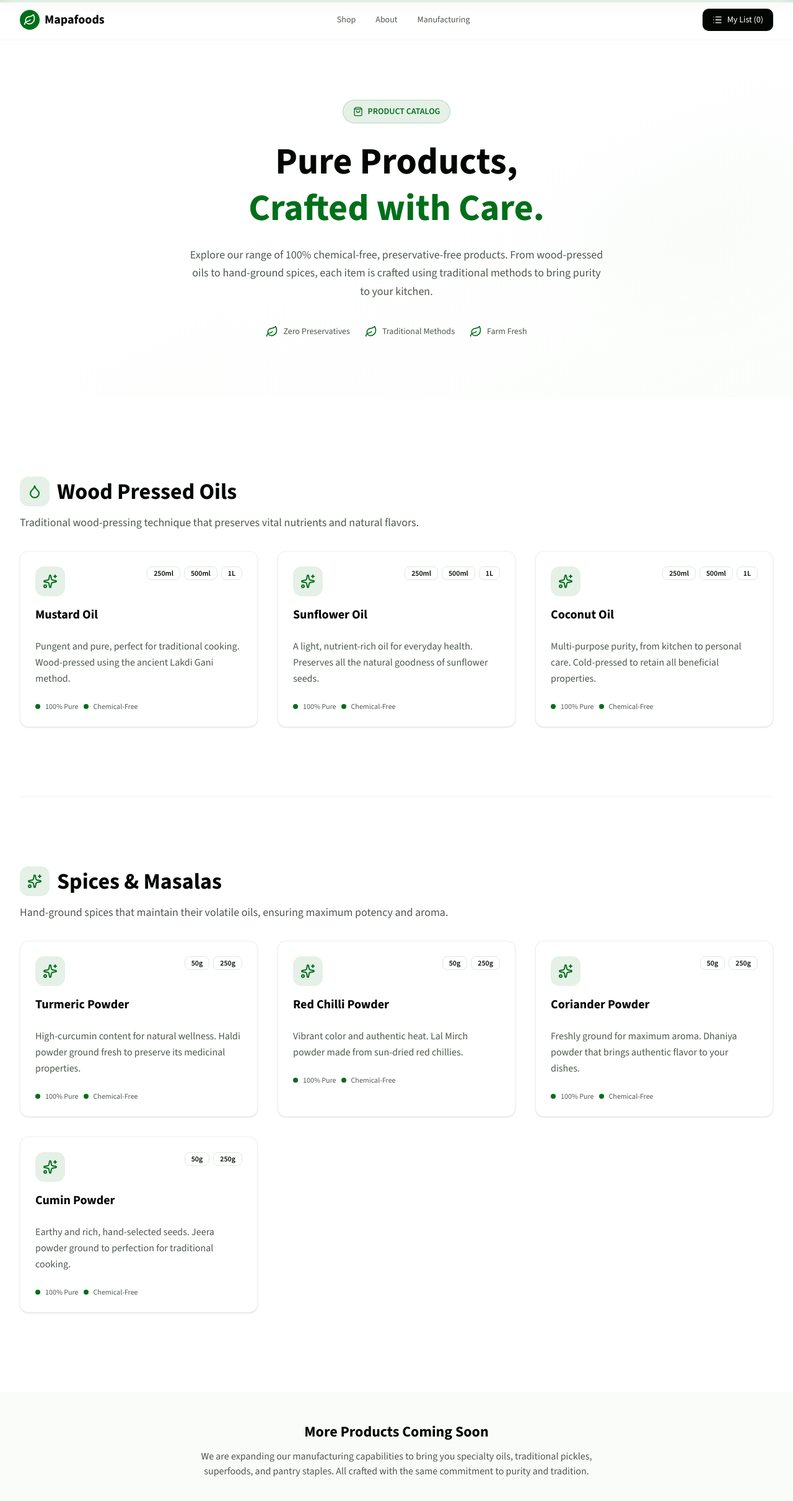
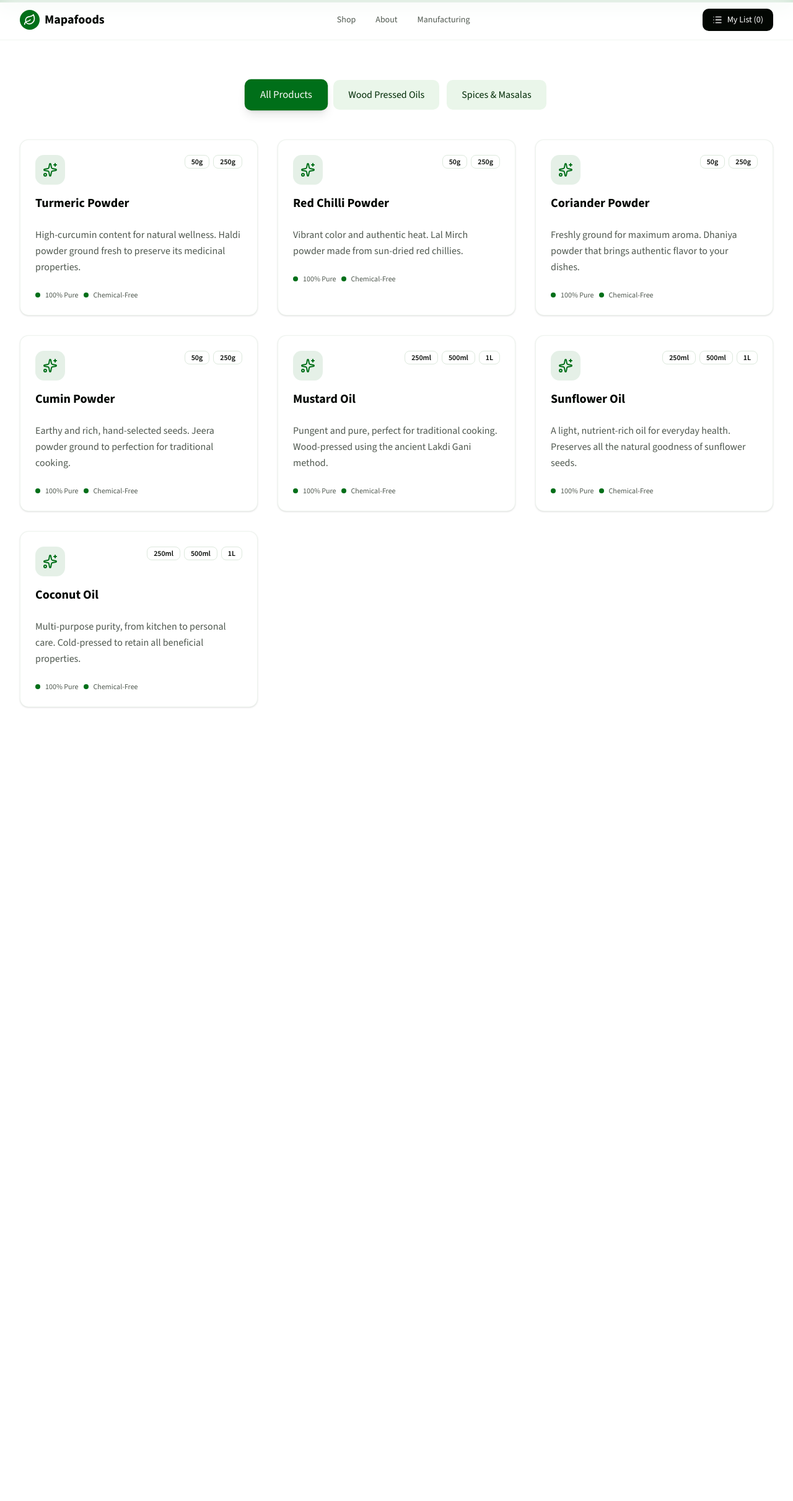
Before and after one commit to chirag3003/mapafoods, a Next.js app: page /shop in a window 1280 px wide. Shown: the top 2422 px of the page at 62% size. After the commit the page ends 1205 px from the top, so only its background shows below. Built offline with nearby package versions, Linux system fonts and the light colour scheme.

Commit message:
Redesign shop page with category filter buttons
Co-authored-by: chirag3003 <68195580+chirag3003@users.noreply.github.com>

```diff
--- a/src/app/shop/page.tsx
+++ b/src/app/shop/page.tsx
@@ -1,117 +1,62 @@
 "use client";
 
 import { motion } from "framer-motion";
-import { Leaf, ShoppingBag } from "lucide-react";
-import { CategorySection } from "@/components/category-section";
-import { productCategories, products } from "@/lib/products";
+import { useState } from "react";
+import { ProductCard } from "@/components/product-card";
+import { products } from "@/lib/products";
+
+type Category = "all" | "oils" | "spices";
+
+const categories = [
+  { id: "all" as Category, label: "All Products" },
+  { id: "oils" as Category, label: "Wood Pressed Oils" },
+  { id: "spices" as Category, label: "Spices & Masalas" },
+];
 
 export default function ShopPage() {
-  const spiceProducts = products.filter((p) => p.category === "spices");
-  const oilProducts = products.filter((p) => p.category === "oils");
+  const [selectedCategory, setSelectedCategory] = useState<Category>("all");
+
+  const filteredProducts =
+    selectedCategory === "all"
+      ? products
+      : products.filter((p) => p.category === selectedCategory);
 
   return (
-    <main className="flex min-h-screen flex-col">
-      {/* Hero Section */}
-      <section className="relative overflow-hidden bg-gradient-to-br from-background via-background to-secondary/20 py-16 md:py-24">
-        <div className="container mx-auto px-4 sm:px-6 lg:px-8">
+    <main className="flex min-h-screen flex-col bg-background">
+      <div className="container mx-auto px-4 sm:px-6 lg:px-8 py-12 md:py-16">
+        {/* Category Filter Buttons */}
         <motion.div
           initial={{ opacity: 0, y: 20 }}
           animate={{ opacity: 1, y: 0 }}
-            transition={{ duration: 0.6 }}
-            className="text-center max-w-3xl mx-auto space-y-6"
+          transition={{ duration: 0.5 }}
+          className="flex flex-wrap gap-3 mb-12 justify-center"
         >
-            {/* Badge */}
-            <div className="inline-flex items-center gap-2 rounded-full bg-primary/10 px-4 py-2 text-sm font-medium text-primary border border-primary/20">
-              <ShoppingBag className="h-4 w-4" />
-              <span className="font-semibold">PRODUCT CATALOG</span>
-            </div>
+          {categories.map((category) => (
+            <button
+              key={category.id}
+              onClick={() => setSelectedCategory(category.id)}
+              type="button"
+              className={`px-6 py-3 rounded-lg font-medium transition-all duration-300 ${
+                selectedCategory === category.id
+                  ? "bg-primary text-primary-foreground shadow-lg scale-105"
+                  : "bg-secondary text-secondary-foreground hover:bg-secondary/80 hover:scale-105"
+              }`}
+            >
+              {category.label}
+            </button>
+          ))}
+        </motion.div>
 
-            {/* Heading */}
-            <h1 className="text-4xl sm:text-5xl lg:text-6xl font-bold leading-tight">
-              <span className="text-foreground">Pure Products,</span>
-              <br />
-              <span className="text-primary">Crafted with Care.</span>
-            </h1>
-
-            {/* Description */}
-            <p className="text-lg text-muted-foreground max-w-2xl mx-auto leading-relaxed">
-              Explore our range of 100% chemical-free, preservative-free
-              products. From wood-pressed oils to hand-ground spices, each item
-              is crafted using traditional methods to bring purity to your
-              kitchen.
-            </p>
-
-            {/* Trust Indicators */}
-            <div className="flex flex-wrap items-center justify-center gap-6 pt-4">
-              <div className="flex items-center gap-2 text-sm text-muted-foreground">
-                <Leaf className="h-5 w-5 text-primary" />
-                <span className="font-medium">Zero Preservatives</span>
-              </div>
-              <div className="flex items-center gap-2 text-sm text-muted-foreground">
-                <Leaf className="h-5 w-5 text-primary" />
-                <span className="font-medium">Traditional Methods</span>
-              </div>
-              <div className="flex items-center gap-2 text-sm text-muted-foreground">
-                <Leaf className="h-5 w-5 text-primary" />
-                <span className="font-medium">Farm Fresh</span>
-              </div>
-            </div>
+        {/* Products Grid */}
+        <motion.div
+          layout
+          className="grid grid-cols-1 md:grid-cols-2 lg:grid-cols-3 gap-6 lg:gap-8"
+        >
+          {filteredProducts.map((product, index) => (
+            <ProductCard key={product.id} product={product} index={index} />
+          ))}
         </motion.div>
       </div>
-
-        {/* Decorative Elements */}
-        <div className="absolute top-0 right-0 w-96 h-96 bg-primary/5 rounded-full blur-3xl -z-10" />
-        <div className="absolute bottom-0 left-0 w-96 h-96 bg-accent/5 rounded-full blur-3xl -z-10" />
-      </section>
-
-      {/* Products Section */}
-      <section className="py-16 md:py-20 bg-background">
-        <div className="container mx-auto px-4 sm:px-6 lg:px-8">
-          {/* Wood Pressed Oils */}
-          <CategorySection
-            title={productCategories.oils.title}
-            description={productCategories.oils.description}
-            products={oilProducts}
-            icon={productCategories.oils.icon}
-            index={0}
-          />
-
-          {/* Divider */}
-          <div className="my-16 border-t border-border/50" />
-
-          {/* Spices & Masalas */}
-          <CategorySection
-            title={productCategories.spices.title}
-            description={productCategories.spices.description}
-            products={spiceProducts}
-            icon={productCategories.spices.icon}
-            index={1}
-          />
-        </div>
-      </section>
-
-      {/* Footer Note */}
-      <section className="py-12 bg-secondary/30">
-        <div className="container mx-auto px-4 sm:px-6 lg:px-8">
-          <motion.div
-            initial={{ opacity: 0, y: 20 }}
-            whileInView={{ opacity: 1, y: 0 }}
-            viewport={{ once: true }}
-            transition={{ duration: 0.6 }}
-            className="text-center max-w-2xl mx-auto"
-          >
-            <h3 className="text-2xl font-bold text-foreground mb-3">
-              More Products Coming Soon
-            </h3>
-            <p className="text-muted-foreground">
-              We are expanding our manufacturing capabilities to bring you
-              specialty oils, traditional pickles, superfoods, and pantry
-              staples. All crafted with the same commitment to purity and
-              tradition.
-            </p>
-          </motion.div>
-        </div>
-      </section>
     </main>
   );
 }
```
Lines whose indentation alone changed are shown as unchanged.
